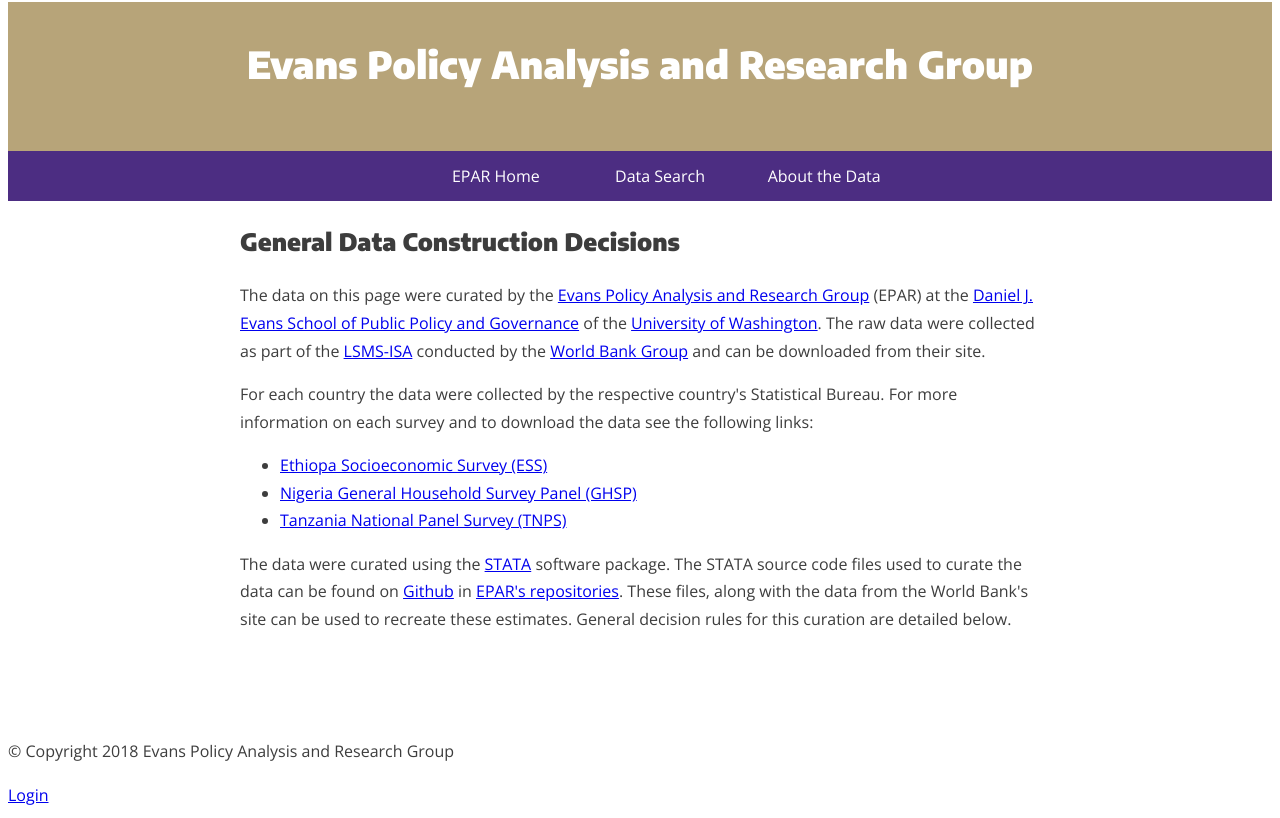
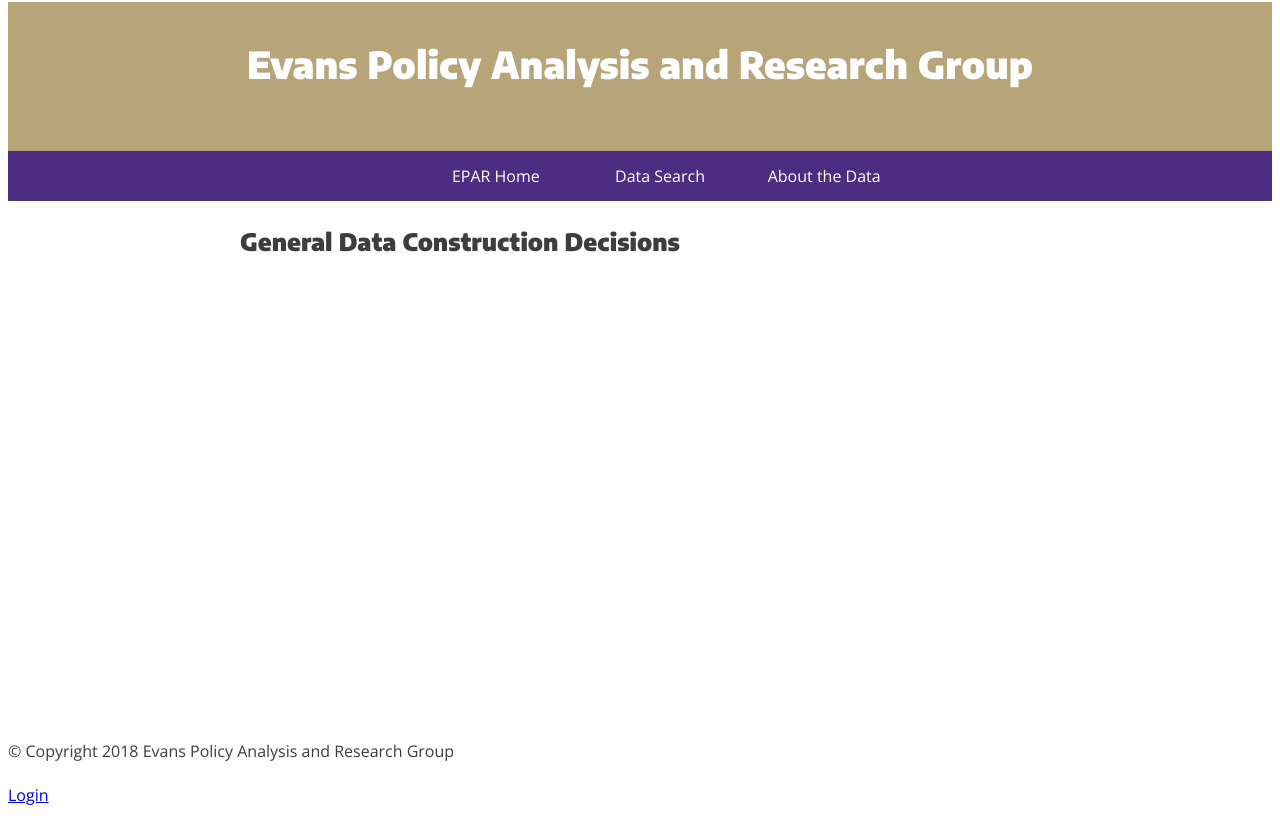
Before and after one commit to EvansSchoolPolicyAnalysisAndResearch/375-AgQuery, a Flask app: page /about-data/ in a window 1280 px wide. Run offline with Flask 2, Linux system fonts and the light colour scheme; data that the repository does not hold is empty.

Commit message:
Moved introduction into the database

```diff
--- a/app/templates/about-data.html
+++ b/app/templates/about-data.html
@@ -9,25 +9,8 @@
 {% block pageheader %}General Data Construction Decisions{% endblock %}
 
 {% block body %}
-<p>The data on this page were curated by the <a href="https://evans.uw.edu/policy-impact/epar">Evans Policy Analysis and Research Group</a> (EPAR) at the <a href="https://evans.uw.edu/">Daniel J. Evans School of Public Policy and Governance</a> of the <a href='https://uw.edu'>University of Washington</a>. The raw data were collected as part of the <a href="http://surveys.worldbank.org/lsms/programs/integrated-surveys-agriculture-ISA">LSMS-ISA</a> conducted by the <a href='http://www.worldbank.org/'>World Bank Group</a> and can be downloaded from their site.</p>
-
-<p>For each country the data were collected by the respective country's
-	Statistical Bureau. For more information on each survey and to download
-	the data see the following links:
-</p>
-<ul>
-	<li><a href="http://surveys.worldbank.org/lsms/programs/integrated-surveys-agriculture-ISA/ethiopia"
-		target="_blank">
-	Ethiopa Socioeconomic Survey (ESS)</a></li>
-	<li><a href="http://surveys.worldbank.org/lsms/programs/integrated-surveys-agriculture-ISA/nigeria" target="_blank">
-	Nigeria General Household Survey Panel (GHSP)</a></li>
-	<li><a href="http://surveys.worldbank.org/lsms/programs/integrated-surveys-agriculture-ISA/tanzania" target="_blank">
-	Tanzania National Panel Survey (TNPS)</a></li>
-</ul>
-<p>The data were curated using the <a href='https://www.stata.com/'>STATA</a> software package. The STATA source code files used to curate the data can be found on <a href='https://github.com'>Github</a> in <a href='https://github.com/EvansSchoolPolicyAnalysisAndResearch/335_Agricultural-Indicator-Curation'>EPAR's repositories</a>. These files, along with the data from the World Bank's site can be used to recreate these estimates. General decision rules for this curation are detailed below.</p>
-
 {% for decision in decisions %}
-	<h2>{{decision.topic}}</h2>
+	<h2>{% if decision.topic != "Intro" %}{{decision.topic}}{% endif %}</h2>
 	{{decision.decision|safe}}
 {% endfor %}
 
```
